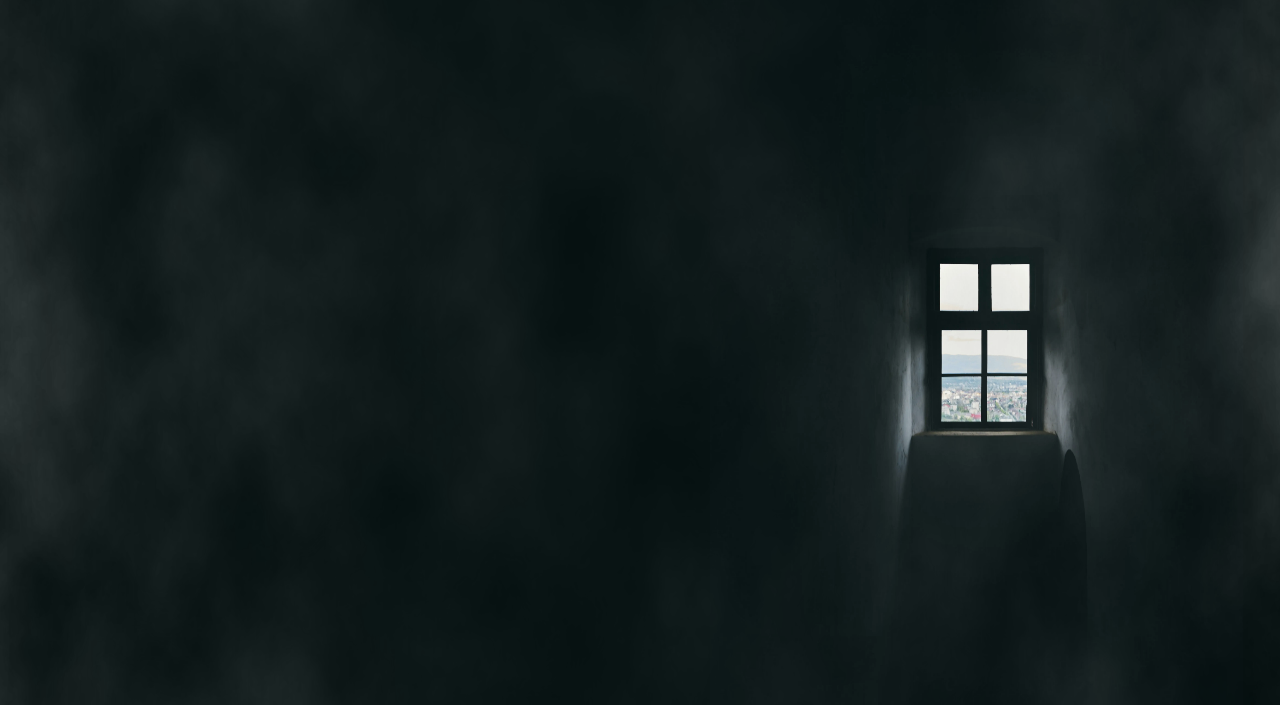
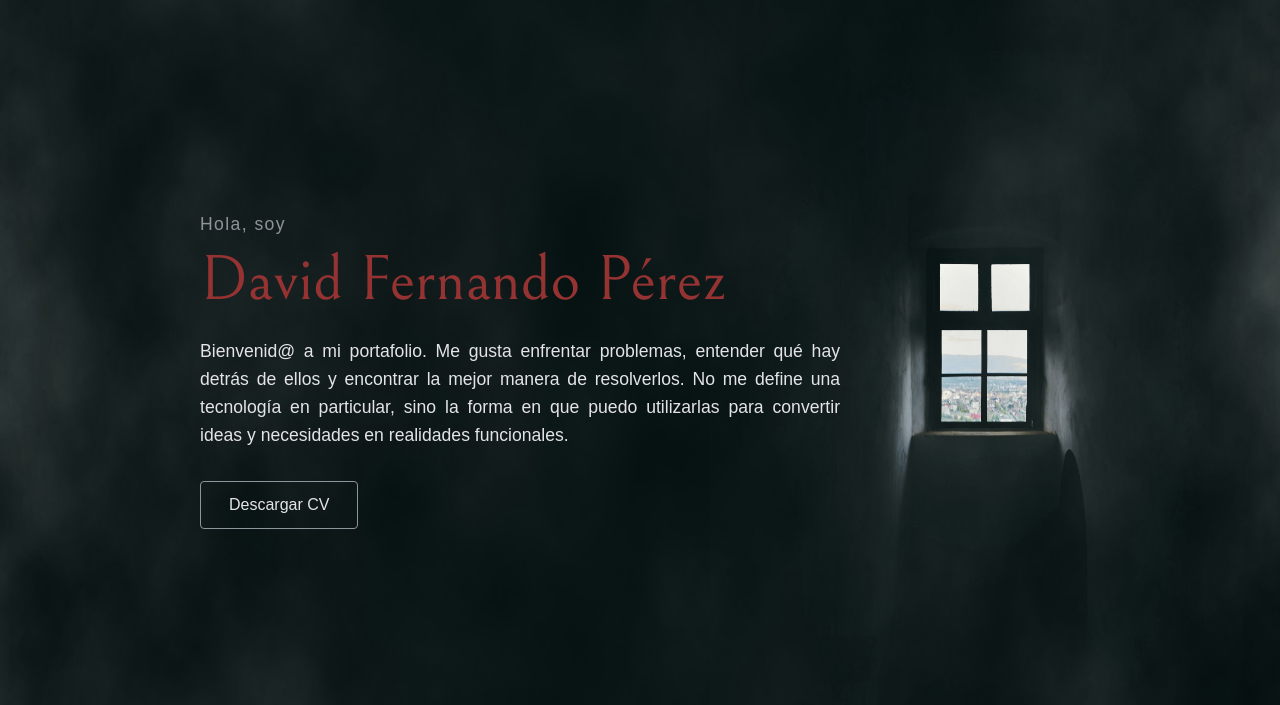
Before and after one commit to CruXch/portafolio, a plain HTML site: page index.html in a window 1280 px wide. Shown: the part 95-800 px from the top of the page. Drawn offline with Linux system fonts and the light colour scheme.

Commit message:
Creé la sección Inicio y una nueva carpeta docs para el cv

```diff
--- a/assets/css/general-background-niebla.css
+++ b/assets/css/general-background-niebla.css
@@ -180,75 +180,3 @@ body {
   background-position: center;
   animation: movimiento-niebla 500s linear infinite;
 }
-
-
-/* 5. CONFIGURACIÓN DE IMAGEN CENTRAL ----------------------------------------------- */
-.img-central {
-  /* relative convierte a imgCentral en el "punto de referencia" de sus hijos.
-  Los elementos con position: absolute de adentro (.imgVentana)
-  se miden y colocan respecto a imgCentral, no respecto a la
-  página completa. Sin esto, se irían a la esquina de la pantalla.
-  Ojo: no le ponemos z-index a propósito. Si se lo pusiéramos, el hero
-  crearía su propio "contexto de apilamiento" y los z-index de sus
-  hijos dejarían de compararse con los de la niebla. */
-  position: relative;
-
-  /* 100vh = 100% del alto de la ventana. El home ocupa
-  exactamente una pantalla completa. */
-  height: 100vh;
-
-  /* Ocupa todo el ancho disponible. */
-  width: 100%;
-}
-
-.img-ventana {
-  /* absolute saca al elemento del flujo normal y lo coloca respecto
-    al hero (por el position: relative de arriba). */
-  position: absolute;
-
-  /* top y left en 0 lo pegan a la esquina superior izquierda de imgCentral. */
-  top: 0;
-  left: 0;
-
-  /* Con 100% de alto y ancho cubre todo imgCentral. Juntos, las cuatro
-    propiedades anteriores hacen que la imagen rellene la sección. */
-  height: 100%;
-  width: 100%;
-
-  /* z-index decide qué queda encima de qué. 0 es la capa baja:
-    la imagen debe quedar DEBAJO de la niebla (z-index 1). */
-  z-index: 0;
-
-  /* Imagen de fondo. La ruta es relativa al archivo CSS, por eso
-    el "../" (sube de la carpeta css/ a la raíz del proyecto). */
-  background: url("../img/ventana.webp");
-
-  /* Centra la imagen dentro del contenedor (50% horizontal; con un
-    solo valor, el vertical también queda en 50%).
-    Con 95% queda a la izquierda como se ve ahora*/
-  background-position: 95%;
-
-  /* Evita que la imagen se repita como mosaico si es más pequeña
-    que el contenedor. */
-  background-repeat: no-repeat;
-
-  /* cover escala la imagen para llenar TODO el contenedor sin
-    deformarla, recortando lo que sobre. (contain, en cambio, la
-    mostraría completa pero podría dejar espacios vacíos.) */
-  background-size: contain;
-
-  /* Oculta cualquier cosa que se salga del recuadro. Aquí es una
-    medida de seguridad; con cover no debería sobrar nada. */
-  overflow: hidden;
-}
-
-
-/* 6. RESPONSIVE DE IMAGEN CENTRAL ----------------------------------------------- */
-@media (max-width: 768px){
-
-.img-ventana{
-  top: -10%;
-  background-position: center;
-}
-
-}
--- /dev/null
+++ b/assets/css/inicio.css
@@ -0,0 +1,151 @@
+/* ==========================================================================
+   Inicio – David Pérez
+   Estructura del archivo:
+
+   5. CONFIGURACIÓN DE IMAGEN CENTRAL
+   6. RESPONSIVE DE IMAGEN CENTRAL
+   ========================================================================== */
+
+
+
+
+/* 2. RESET LOCAL ---------------------------------------------------------- */
+.inicio h1,
+.inicio span,
+.inicio p {
+  margin: 0;
+  padding: 0;
+}
+
+/* 5. CONFIGURACIÓN DE IMAGEN CENTRAL ----------------------------------------------- */
+.inicio {
+  /* relative convierte a imgCentral en el "punto de referencia" de sus hijos.
+  Los elementos con position: absolute de adentro (.imgVentana)
+  se miden y colocan respecto a imgCentral, no respecto a la
+  página completa. Sin esto, se irían a la esquina de la pantalla.
+  Ojo: no le ponemos z-index a propósito. Si se lo pusiéramos, el hero
+  crearía su propio "contexto de apilamiento" y los z-index de sus
+  hijos dejarían de compararse con los de la niebla. */
+  position: relative;
+
+  /* 100vh = 100% del alto de la ventana. El home ocupa
+  exactamente una pantalla completa. */
+  height: 100vh;
+
+  /* Ocupa todo el ancho disponible. */
+  width: 100%;
+
+
+  display: flex;
+  align-items: center;
+  overflow: hidden;
+}
+
+.img-ventana {
+  /* absolute saca al elemento del flujo normal y lo coloca respecto
+    al hero (por el position: relative de arriba). */
+  position: absolute;
+
+  /* top y left en 0 lo pegan a la esquina superior izquierda de imgCentral. */
+  top: 0;
+  left: 0;
+
+  /* Con 100% de alto y ancho cubre todo imgCentral. Juntos, las cuatro
+    propiedades anteriores hacen que la imagen rellene la sección. */
+  height: 100%;
+  width: 100%;
+
+  /* z-index decide qué queda encima de qué. 0 es la capa baja:
+    la imagen debe quedar DEBAJO de la niebla (z-index 1). */
+  z-index: 0;
+
+  /* Imagen de fondo. La ruta es relativa al archivo CSS, por eso
+    el "../" (sube de la carpeta css/ a la raíz del proyecto). */
+  background: url("../img/ventana.webp");
+
+  /* Centra la imagen dentro del contenedor (50% horizontal; con un
+    solo valor, el vertical también queda en 50%).
+    Con 95% queda a la izquierda como se ve ahora*/
+  background-position: 95%;
+
+  /* Evita que la imagen se repita como mosaico si es más pequeña
+    que el contenedor. */
+  background-repeat: no-repeat;
+
+  /* cover escala la imagen para llenar TODO el contenedor sin
+    deformarla, recortando lo que sobre. (contain, en cambio, la
+    mostraría completa pero podría dejar espacios vacíos.) */
+  background-size: contain;
+
+  /* Oculta cualquier cosa que se salga del recuadro. Aquí es una
+    medida de seguridad; con cover no debería sobrar nada. */
+  overflow: hidden;
+}
+
+
+/* 6. RESPONSIVE DE IMAGEN CENTRAL ----------------------------------------------- */
+@media (max-width: 768px){
+
+.img-ventana{
+  top: -10%;
+  background-position: center;
+}
+
+}
+
+.inicio-caja {
+  position: relative;
+  z-index: 2;
+  max-width: 40rem;
+  margin-left: 12.5rem;
+  margin-top: -3.1rem;
+}
+
+.inicio-caja h1 {
+  font-family: "Bellefair", serif;
+  font-weight: 400;
+  font-size: clamp(2.25rem, 5vw, 4rem);
+  color: #953333;
+  margin-bottom: 1.25rem;
+}
+
+.inicio-caja h1 span {
+  display: block;
+  font-family: "Afacad", sans-serif;
+  font-size: 1.1rem;
+  letter-spacing: 0.08em;
+  color: #8E949B;
+  margin-bottom: 0.5rem;
+}
+
+.inicio-caja p {
+  font-family: "Afacad", sans-serif;
+  font-size: 1.1rem;
+  line-height: 1.6;
+  color: #E4E4E7;
+  margin: 0 0 2rem;
+  text-align: justify;
+}
+
+.boton-cv {
+  display: inline-block;
+  padding: 0.85rem 1.75rem;   /* alto táctil cómodo (≥ 44 px) */
+  font-family: "Afacad", sans-serif;
+  font-size: 1rem;
+  color: #E4E4E7;
+  text-decoration: none;
+  border: 1px solid #8E949B;
+  border-radius: 4px;
+  background: transparent;
+  transition: background-color 0.3s, border-color 0.3s;
+}
+
+.boton-cv:hover {
+  background: rgba(228, 228, 231, 0.08);
+  border-color: #E4E4E7;
+}
+
+.boton-cv:focus-visible {
+  outline: 2px solid #E4E4E7;
+  outline-offset: 3px;
+}
--- a/index.html
+++ b/index.html
@@ -7,6 +7,7 @@
     <!-- CSS -->
     <link rel="stylesheet" href="assets/css/general-background-niebla.css" />
     <link rel="stylesheet" href="assets/css/menu.css">
+    <link rel="stylesheet" href="assets/css/inicio.css">
   </head>
   <body>
 
@@ -50,9 +51,17 @@
       <div class="foto-niebla niebla-dos"></div>
     </div>
 
-    <section class="img-central">
+    <section class="inicio" id="inicio">
       <div class="img-ventana"></div>
+      <div class="inicio-caja">
+        <h1><span>Hola, soy</span>David Fernando Pérez</h1>
+        <p>Bienvenid@ a mi portafolio. Me gusta enfrentar problemas, entender qué hay detrás de ellos y encontrar la mejor manera
+        de resolverlos. No me define una tecnología en particular, sino la forma en que puedo utilizarlas para convertir ideas y
+        necesidades en realidades funcionales.</p>
+        <a class="boton-cv" href="/assets/docs/Hoja de vida - David Fernando Pérez Ortiz.pdf" download>Descargar CV</a>
+      </div>
     </section>
+
 
     <p>Lorem ipsum dolor sit amet consectetur adipisicing elit. Rem, reprehenderit, officiis laudantium impedit cupiditate neque minus laborum iste dolorem, incidunt alias inventore sint nulla ab distinctio qui at molestiae cum?</p>
     <p>Lorem ipsum dolor sit amet consectetur adipisicing elit. Rem, reprehenderit, officiis laudantium impedit cupiditate neque minus laborum iste dolorem, incidunt alias inventore sint nulla ab distinctio qui at molestiae cum?</p>
```
Also changed, not shown: 1 other file.
